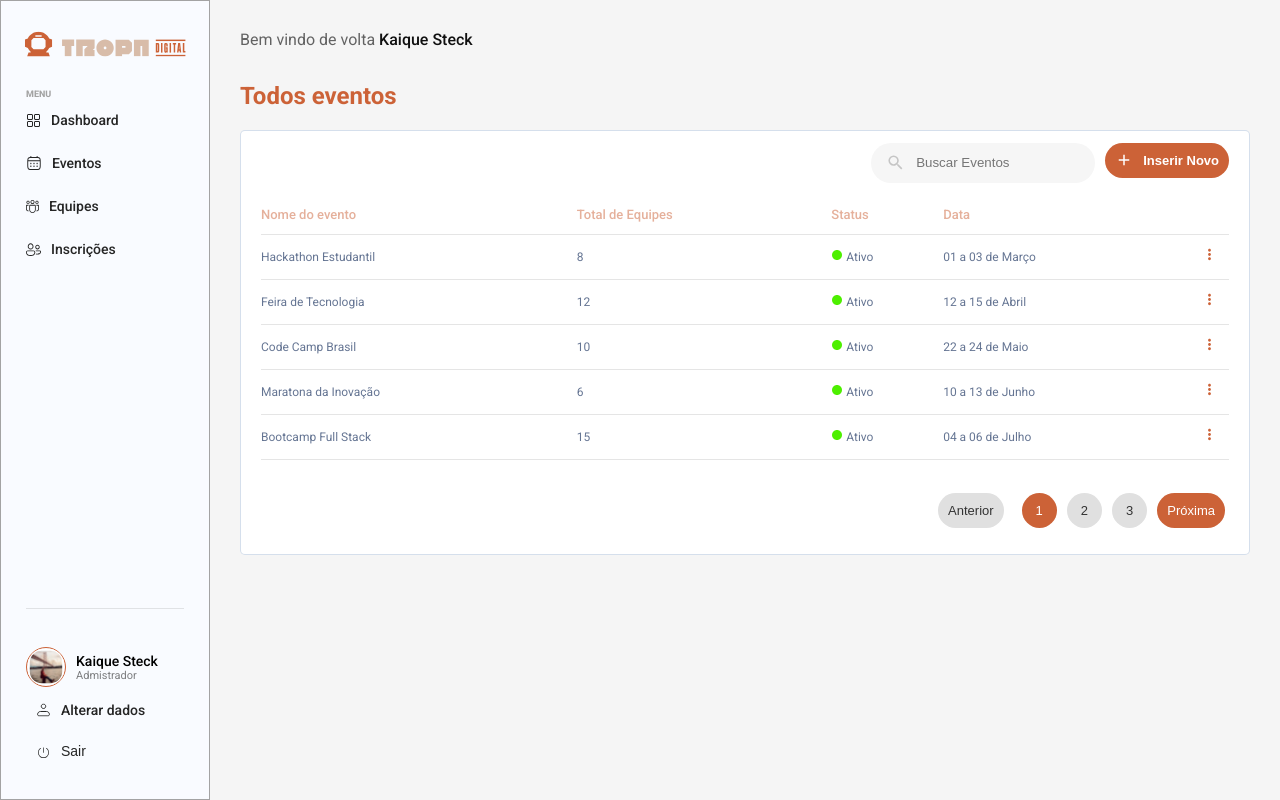
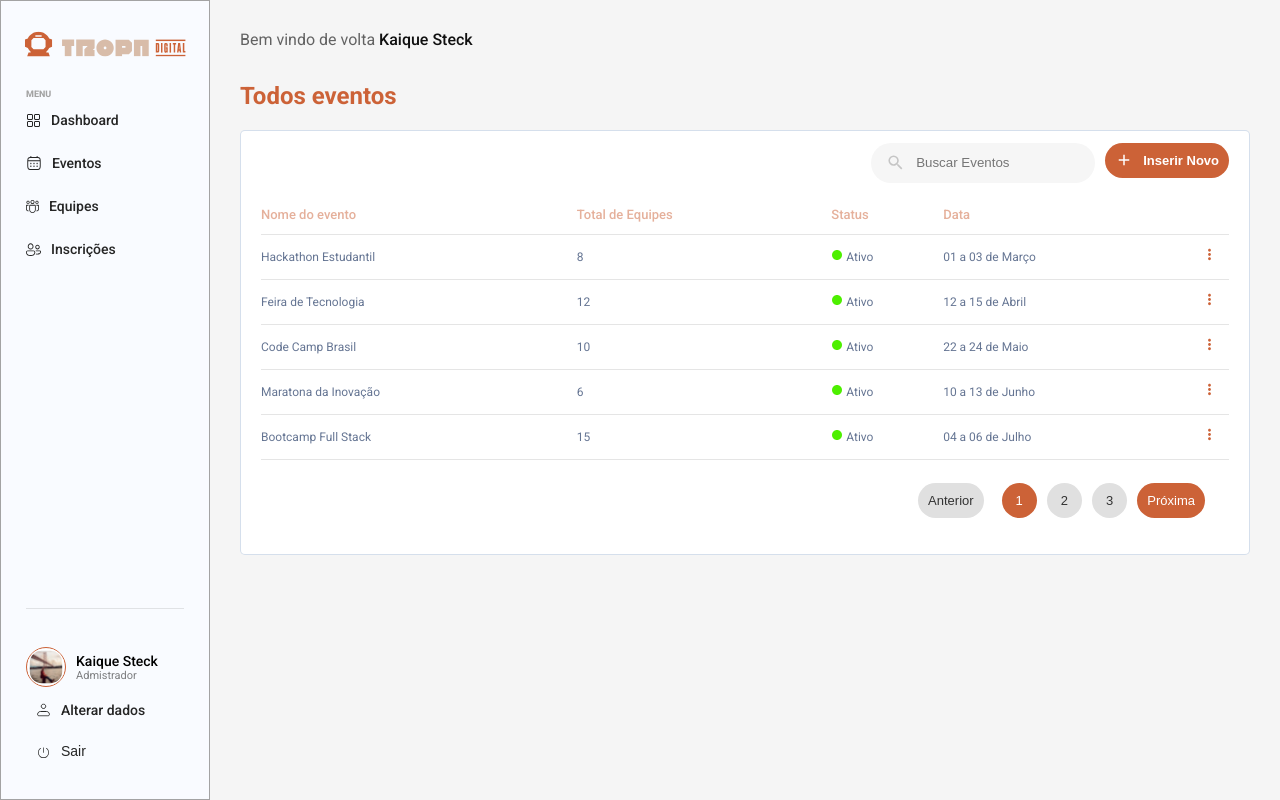
Before and after one commit to victorpiinheiro/teste_front, a React (Vite) app: page /eventos in a window 1280 px wide. Built offline with nearby package versions, Linux system fonts and the light colour scheme; sample sign-in values are in the browser's storage.

Commit message:
refactor(pagination) ajustando div isolada

```diff
--- a/src/components/Pagination/Pagination.jsx
+++ b/src/components/Pagination/Pagination.jsx
@@ -1,6 +1,6 @@
 import Button from '../Button/Button';
 
-import {UlStyle} from './Pagination.style'
+import {UlStyle, Paginacao} from './Pagination.style'
 
 export default function Pagination({ total, totalPerPage, currentPage, setCurrentPage }) {
   const totalPages = Math.ceil(total / totalPerPage);
@@ -23,7 +23,7 @@ const handleClick = (index) => {
   return setCurrentPage(index );
  }
   return (
-    <nav>
+    <Paginacao>
 
       <UlStyle>
       <Button
@@ -49,6 +49,6 @@ const handleClick = (index) => {
 
         />
       </UlStyle>
-    </nav>
+    </Paginacao>
   )
 }
--- a/src/components/Pagination/Pagination.style.jsx
+++ b/src/components/Pagination/Pagination.style.jsx
@@ -1,5 +1,15 @@
 import styled from 'styled-components';
 
+export const Paginacao = styled.div`
+  display: flex;
+  justify-content: end;
+  align-items: end;
+  padding-right: 20px;
+  padding-bottom: 10px;
+  height: 74px;
+  width: 100%;
+  box-sizing: border-box;
+`
 
 export const UlStyle = styled.ul `
   display: flex;
```
